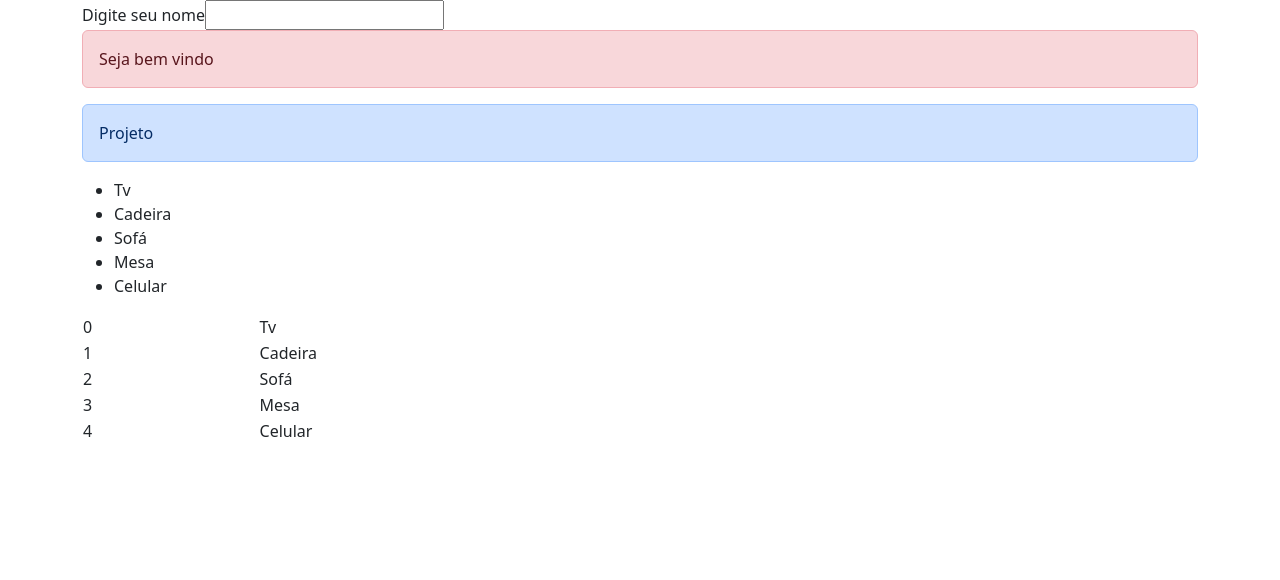
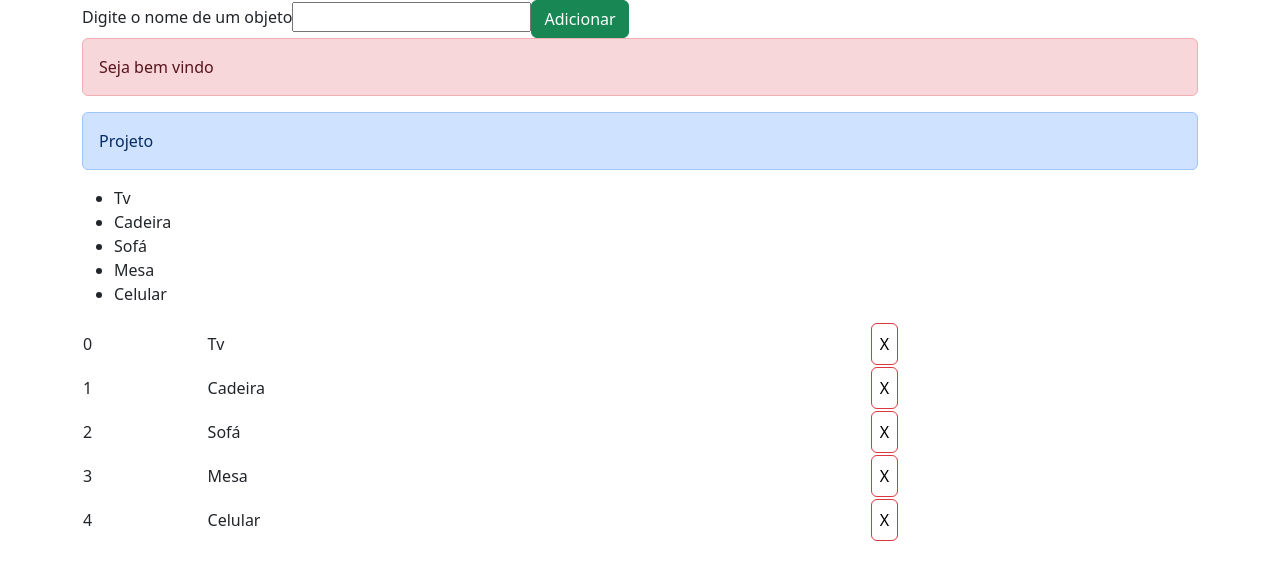
Before and after one commit to mysael-dev/learning-labs, an Angular app in the folder projects/angular/Curso-de-Angular-Basico/aula-angular/: page / in a window 1280 px wide. Shown: the top 580 px of the page. Built offline with nearby package versions, Linux system fonts and the light colour scheme.

Commit message:
adding add and remove methods

```diff
--- a/projects/angular/Curso-de-Angular-Basico/aula-angular/src/app/app.component.html
+++ b/projects/angular/Curso-de-Angular-Basico/aula-angular/src/app/app.component.html
@@ -2,8 +2,11 @@
 
 
 <div class="form-group">
-  <label>Digite seu nome</label>
-  <input type="text" name="teste" [(ngModel)]="nome">
+  <label>Digite o nome de um objeto</label>
+  <input type="text" name="teste" [(ngModel)]="nome" >
+
+
+  <button class="btn btn-success" (click)="add()">Adicionar</button>
 </div>
 
 <p class="alert alert-danger">Seja bem vindo {{nome}}</p>
@@ -16,10 +19,11 @@
 </ul>
 
 <table class="table">
-  <tr *ngFor="let o of vetor, let i=index">
-    <td>{{i}}</td>
+  <tr *ngFor="let o of vetor; let i = index">
+    <td>{{ i }}</td>
+    <td>{{ o }}</td>
     <td>
-      {{o}}
+      <button class="btn btn-outline-danger" (click)="remover(i)">X</button>
     </td>
   </tr>
 </table>
--- a/projects/angular/Curso-de-Angular-Basico/aula-angular/src/app/app.component.ts
+++ b/projects/angular/Curso-de-Angular-Basico/aula-angular/src/app/app.component.ts
@@ -1,12 +1,12 @@
 import { Component } from '@angular/core';
 // import { RouterOutlet } from '@angular/router';
 import { CommonModule } from '@angular/common';
-import { FormsModule } from '@angular/forms'; // ✅ Importando FormsModule
+import { FormsModule } from '@angular/forms';  // ✅ Importando FormsModule
 
 @Component({
   selector: 'app-root',
   standalone: true, // Indica que é um Standalone Component
-  imports: [CommonModule, FormsModule], // Adicione CommonModule aqui
+  imports: [CommonModule, FormsModule],
   templateUrl: './app.component.html',
   styleUrls: ['./app.component.css']
 })
@@ -14,4 +14,13 @@ export class AppComponent {
   title = 'Angular 10';
   nome = '';
   vetor = ['Tv', 'Cadeira', 'Sofá', 'Mesa', 'Celular'];
+  add(){
+    let n = this.nome;
+    this.vetor.push(n);
+    this.nome = '';
+  };
+
+  remover(x: number) {
+    this.vetor.splice(x,1) //X vai até o indice, e 1 remove apenas 1 item (ele mesmo), se colocasse 2, removeria ele e o próximo
+  }
 }
--- a/projects/angular/Curso-de-Angular-Basico/aula-angular/src/app/app.config.ts
+++ b/projects/angular/Curso-de-Angular-Basico/aula-angular/src/app/app.config.ts
@@ -5,5 +5,10 @@ import { routes } from './app.routes';
 import { provideClientHydration, withEventReplay } from '@angular/platform-browser';
 
 export const appConfig: ApplicationConfig = {
-  providers: [provideZoneChangeDetection({ eventCoalescing: true }), provideRouter(routes), provideClientHydration(withEventReplay())]
+  providers: [
+    provideZoneChangeDetection({ eventCoalescing: true }), // Mantém otimização de detecção de eventos
+    provideRouter(routes), // Mantém o roteamento funcionando
+    //provideClientHydration(withEventReplay())  ❌ Sem `provideClientHydration()`, então a hidratação continua desativada
+  ]
+
 };
```
Also changed, not shown: projects/angular/Curso-de-Angular-Basico/aula-angular/src/main.ts (line endings or trailing spaces).
